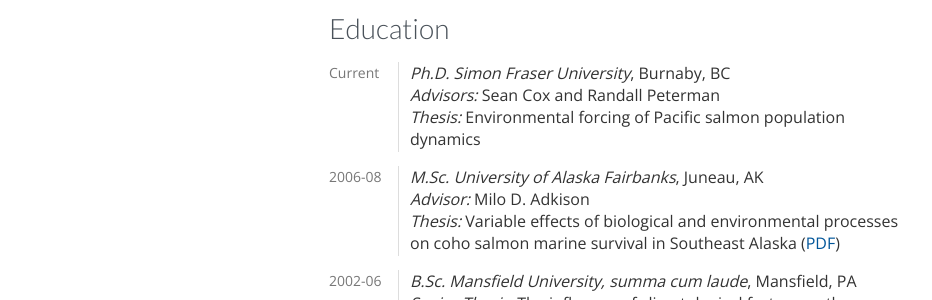
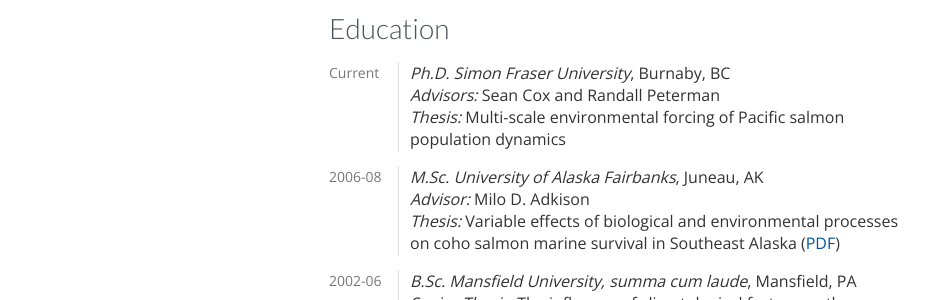
Before and after one commit to michaelmalick/michaelmalick.github.io, a Jekyll site: the page built from cv/index.md, in a window 1280 px wide and 900 px high. Shown: the part 265-565 px from the top of the window, without its empty margins (141-1073 px from the left). Built offline with Jekyll 4.4.1, drawn with Linux system fonts in a browser that asks for light colours.

Commit message:
Update thesis title in CV

```diff
--- a/cv/index.md
+++ b/cv/index.md
@@ -19,7 +19,8 @@
 <br>
     *Advisors:* Sean Cox and Randall Peterman
 <br>
-    *Thesis:* Environmental forcing of Pacific salmon population dynamics
+    *Thesis:* Multi-scale environmental forcing of Pacific salmon population
+    dynamics
 
 
 2006-08
```
Also changed, not shown: cv/malick-cv.md (+2 -1 lines), 1 other file.
